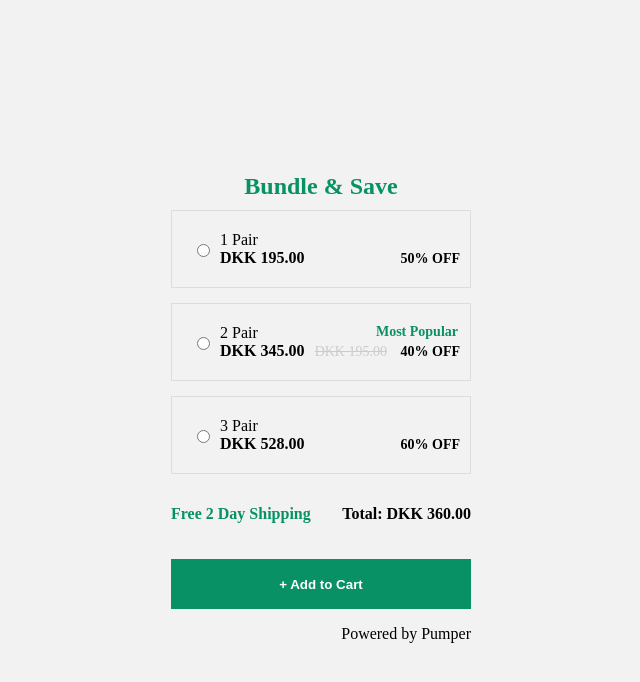
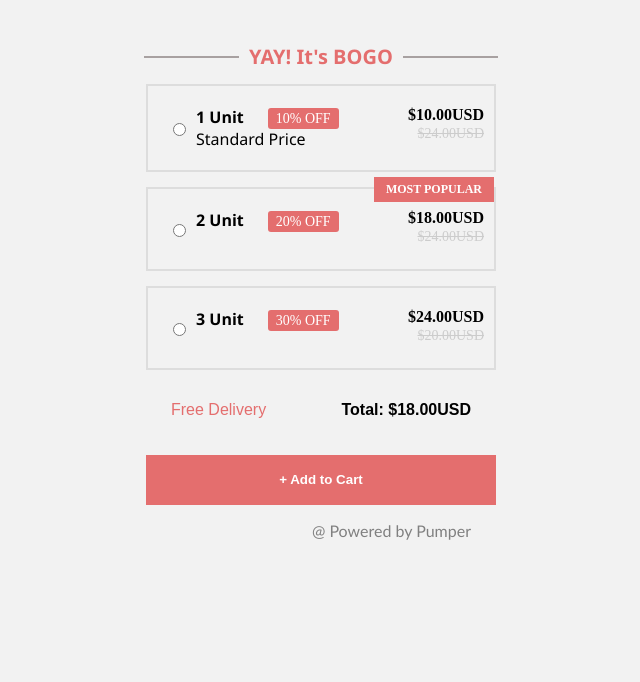
Before and after one commit to BhavanaMore/Front-End-Technical-Support-Task, a plain HTML site: page index.html in a window 1280 px wide. Shown: the whole page, without its empty margins (319-959 px from the left). Drawn offline with Linux system fonts and the light colour scheme.

Commit message:
the task is completed

```diff
--- a/index.html
+++ b/index.html
@@ -5,14 +5,15 @@
     <meta name="viewport" content="width=device-width, initial-scale=1.0" />
     <title>cart</title>
     <link rel="stylesheet" href="styles.css" />
-    <!-- Link to the CSS file -->
   </head>
 
   <body>
     <header>
-      <div class="line"></div>
-      <h1 class="header-title">Bundle & Save</h1>
-      <div class="line"></div>
+      <div class="header-container">
+        <div class="line"></div>
+        <h1 class="header-title">YAY! It's BOGO</h1>
+        <div class="line"></div>
+      </div>
     </header>
 
     <main>
@@ -25,10 +26,17 @@
             id="bundle1-radio"
             onclick="handleRadioButtonClick(1)"
           />
+
           <label for="bundle1">
-            <span class="product-name">1 Pair</span>
+            <span class="product-name">1 Unit</span>
+
+            <span class="discount">10% OFF</span>
             <br />
-            <span class="product-price">DKK 195.00</span>
+            <span class="info">Standard Price</span>
+
+            <span class="product-price">$10.00USD</span>
+            <br />
+            <span class="old-price">$24.00USD</span>
           </label>
         </div>
         <div class="details">
@@ -65,11 +73,11 @@
             </select>
           </div>
         </div>
-        <span class="discount">50% OFF</span>
       </section>
 
       <!-- Second Box -->
       <section class="box top-box" id="bundle2">
+        <div class="most-popular">Most Popular</div>
         <!-- Add Most Popular content -->
         <div class="box-content">
           <input
@@ -79,10 +87,14 @@
             onclick="handleRadioButtonClick(2)"
           />
           <label for="bundle2">
-            <span class="product-name">2 Pair</span>
+            <span class="product-name">2 Unit</span>
+            <!-- <br /> -->
+            <span class="discount">20% OFF</span>
             <br />
-            <span class="product-price">DKK 345.00</span>
-            <!-- Add DKK 195.00 -->
+
+            <span class="product-price">$18.00USD</span>
+            <br />
+            <span class="old-price">$24.00USD</span>
           </label>
         </div>
         <div class="details">
@@ -119,9 +131,7 @@
             </select>
           </div>
         </div>
-        <span class="most-popular">Most Popular</span>
-        <span class="discount">40% OFF</span>
-        <span class="old-price">DKK 195.00</span>
+
         <!-- Add the original price -->
       </section>
 
@@ -134,10 +144,15 @@
             id="bundle3-radio"
             onclick="handleRadioButtonClick(3)"
           />
-          <label for="bundle2">
-            <span class="product-name">3 Pair</span>
+          <label for="bundle3">
+            <span class="product-name">3 Unit</span>
+            <!-- <br /> -->
+            <span class="discount">30% OFF</span>
             <br />
-            <span class="product-price">DKK 528.00</span>
+
+            <span class="product-price">$24.00USD</span>
+            <br />
+            <span class="old-price">$20.00USD</span>
           </label>
         </div>
         <div class="details">
@@ -174,16 +189,15 @@
             </select>
           </div>
         </div>
-        <span class="discount">60% OFF</span>
       </section>
 
       <div class="footer-container">
         <div class="content-left">
-          <p>Free 2 Day Shipping</p>
+          <p>Free Delivery</p>
         </div>
 
         <div class="content-right">
-          <p>Total: DKK 360.00</p>
+          <p>Total: $18.00USD</p>
         </div>
       </div>
 
@@ -191,10 +205,9 @@
     </main>
 
     <footer>
-      <p>Powered by Pumper</p>
+      <p>@ Powered by Pumper</p>
     </footer>
 
     <script src="script.js"></script>
-    <!-- Include the JavaScript file -->
   </body>
 </html>
--- a/styles.css
+++ b/styles.css
@@ -3,7 +3,8 @@ body {
   flex-direction: column;
   align-items: center;
   justify-content: center;
-  height: 100vh;
+  margin-top: 30px;
+  height: auto;
   background-color: #f2f2f2;
 }
 
@@ -15,66 +16,99 @@ main {
 
 .box {
   transition: border-color 0.3s ease;
-  width: 300px;
+  width: 500px;
   margin-bottom: 15px;
   padding: 20px;
   display: flex;
-  flex-direction: column; /* Changed to column to accommodate the rows */
-  align-items: flex-start; /* Align items to the left side */
+  flex-direction: column;
+  align-items: flex-start;
   position: relative;
   cursor: pointer;
-  border: 1px solid #ddd; /* Add initial border */
-  box-sizing: border-box; /* Ensure the border is included in the box dimensions */
+  border: 2px solid #ddd;
+  box-sizing: border-box;
   transition: border-color 0.3s ease;
-  width: 300px; /* Set a fixed width for the box */
-  min-height: 40px; /* Set a minimum height for the box */
+  width: 350px;
+  min-height: 40px;
   cursor: pointer;
   overflow: hidden;
+  overflow: visible;
 }
-header {
+.header-container {
   display: flex;
-  flex-direction: column;
   align-items: center;
+  justify-content: center;
 }
 
 .header-title {
-  color: rgb(
-    7,
-    145,
-    101
-  ); /* Set the text color for the header title to white */
-  font-size: 24px; /* Adjust the font size as needed */
-  margin-bottom: 10px; /* Add some spacing below the header title */
+  color: rgb(228, 110, 110);
+  font-size: 20px;
+  font-weight: bold;
+  font-family: "Segoe UI", Tahoma, Geneva, Verdana, sans-serif;
+  text-align: center;
+  white-space: nowrap;
+  padding: 0 10px;
+}
+
+.line {
+  width: 95px;
+  height: 1.5px;
+  background-color: rgb(168, 161, 161);
+}
+
+.product-name {
+  font-size: 16px;
+  font-weight: bold;
+  font-family: "Segoe UI", Tahoma, Geneva, Verdana, sans-serif;
 }
 
 .discount {
-  position: absolute; /* Position the discount absolutely */
-  top: 40px; /* Adjust the top position as needed */
-  right: 10px; /* Adjust the right position as needed */
-  color: black;
-  font-weight: bold;
+  position: relative;
+  left: 10px;
   font-size: 14px;
-  border-radius: 5px;
+  background-color: rgb(228, 110, 110);
+  color: white;
+  padding: 3px 8px;
+  border-radius: 3px;
+  margin-left: 10px;
 }
-.most-popular {
-  position: absolute; /* Position the "Most Popular" content absolutely */
-  top: 15px;
-  right: 2px;
-  color: rgb(7, 145, 101);
-  padding: 5px 10px;
-  font-weight: bold;
-  font-size: 14px;
-  border-top-right-radius: 5px; /* Rounded corners on the top-left */
+.box {
+  position: relative;
+  overflow: visible;
 }
 
+.most-popular {
+  position: absolute;
+  top: -12px;
+  right: 0px;
+  background-color: rgb(228, 110, 110);
+  color: white;
+  font-size: 12px;
+  font-weight: bold;
+  padding: 5px 12px;
+  text-transform: uppercase;
+  z-index: 10;
+}
+
+.product-price {
+  position: absolute;
+  top: 20px;
+  right: 10px;
+  font-weight: bold;
+  color: black;
+  font-size: 16px;
+}
 .old-price {
-  position: absolute; /* Position the old price absolutely */
-  top: 40px; /* Adjust the top position as needed */
-  left: 60%; /* Move to the middle horizontally */
-  transform: translateX(-50%); /* Center horizontally */
-  color: #ccc; /* Gray color for the old price */
-  text-decoration: line-through; /* Add a cancel line */
+  position: absolute;
+  top: 40px;
+  right: 10px;
+  color: #ccc;
+  text-decoration: line-through;
   font-size: 14px;
+}
+.info {
+  color: black;
+  font-size: 16px;
+  font-family: "Segoe UI", Tahoma, Geneva, Verdana, sans-serif;
 }
 .box-content {
   display: flex;
@@ -89,7 +123,6 @@ input[type="radio"] {
 .details {
   display: none;
   flex-direction: column;
-  background-color: #f2f2f2;
   padding: 5px;
   margin-top: 10px;
 }
@@ -100,10 +133,10 @@ input[type="radio"] {
 
 button.add-to-cart {
   width: 100%;
-  max-width: 300px;
+  max-width: 400px;
   height: 50px;
   font-weight: bold;
-  background-color: rgb(7, 145, 101);
+  background-color: rgb(228, 110, 110);
   color: white;
   border: none;
   cursor: pointer;
@@ -113,40 +146,40 @@ button.add-to-cart {
 .box .row {
   display: flex;
   align-items: center;
+  margin-bottom: 0rem;
+  padding-bottom: 0px;
+  padding-left: 20px;
 }
 
 .box .row label {
-  margin-right: 10px; /* Increased margin for spacing */
-  width: 60px; /* Set a fixed width for the labels to align them in one row */
+  margin-left: 20px;
+  margin-bottom: 0px;
+  padding-bottom: 0px;
+  width: 60px;
 }
 
 .box select {
-  width: 60px; /* Reduce the width of the dropdowns to align them in one row */
-  margin-right: 10px; /* Increased margin for spacing */
+  width: 60px;
+  margin-right: 10px;
+  margin-left: 10px;
 }
 
 .box .row:last-child {
-  margin-top: 0; /* Remove the gap between #1 and #2 dropdowns */
+  margin-top: 0;
 }
 .box.expanded {
-  border-color: rgb(7, 145, 101); /* Add green border when box is expanded */
-  border-width: 5px;
-  height: auto; /* Allow the box to adjust its height based on content when expanded */
+  border-color: rgb(228, 110, 110);
+  border-width: 3px;
+  height: auto;
 }
-/*
-.box:hover {
-  border-color: #ddd;
-} */
-
 .box.expanded .details {
   display: flex;
   flex-direction: column;
-  background-color: #f2f2f2;
   padding: 5px;
   margin-top: 10px;
 }
 .box.active {
-  background-color: rgba(216, 234, 229, 0.8);
+  background-color: rgba(206, 162, 162, 0.105);
 }
 .product-name {
   color: black;
@@ -165,20 +198,25 @@ button.add-to-cart {
 
 .content-left {
   text-align: left;
-  color: rgb(7, 145, 101);
-  font-weight: bold;
-  flex: 1; /* Occupy available space on the left side */
+  color: rgb(228, 110, 110);
+  font-weight: 530;
+  font-family: Arial, Helvetica, sans-serif;
+  flex: 1;
 }
 
 .content-right {
   text-align: right;
-  font-weight: bold;
-  flex: 1; /* Occupy available space on the right side */
+  font-weight: 550;
+  font-family: Arial, Helvetica, sans-serif;
+  flex: 1;
 }
 
 footer {
   display: flex;
-  justify-content: flex-end; /* Align the footer to the right side */
+  justify-content: flex-end;
   width: 100%;
+  color: gray;
+  font-family: "Trebuchet MS", "Lucida Sans Unicode", "Lucida Grande",
+    "Lucida Sans", Arial, sans-serif;
   max-width: 300px;
 }
```
